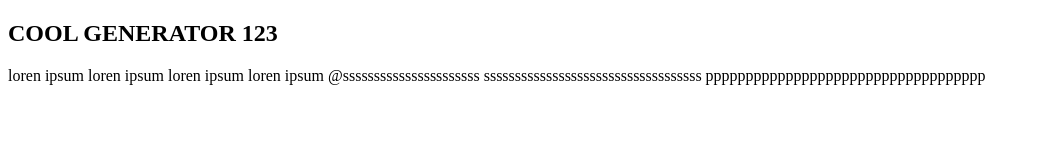
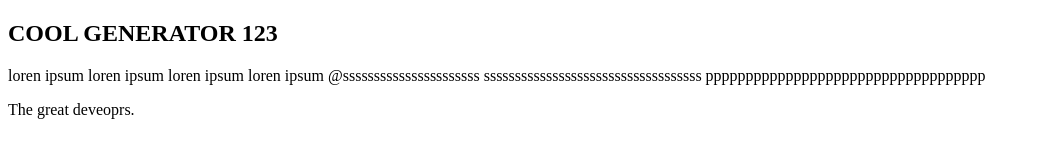
Before and after one commit to maheshpotedevex/back-gen, a plain HTML site: page index.html in a window 1280 px wide. Shown: the whole page, without its empty margins (0-1040 px from the left). Drawn offline with Linux system fonts and the light colour scheme.

Commit message:
Add span tag

```diff
--- a/index.html
+++ b/index.html
@@ -15,5 +15,6 @@
 		sssssssssssssssssssssssssssssssssss
 		ppppppppppppppppppppppppppppppppppp
 	</p>
+	<span>The great deveoprs.</span>
 </body>
 </html>
```
